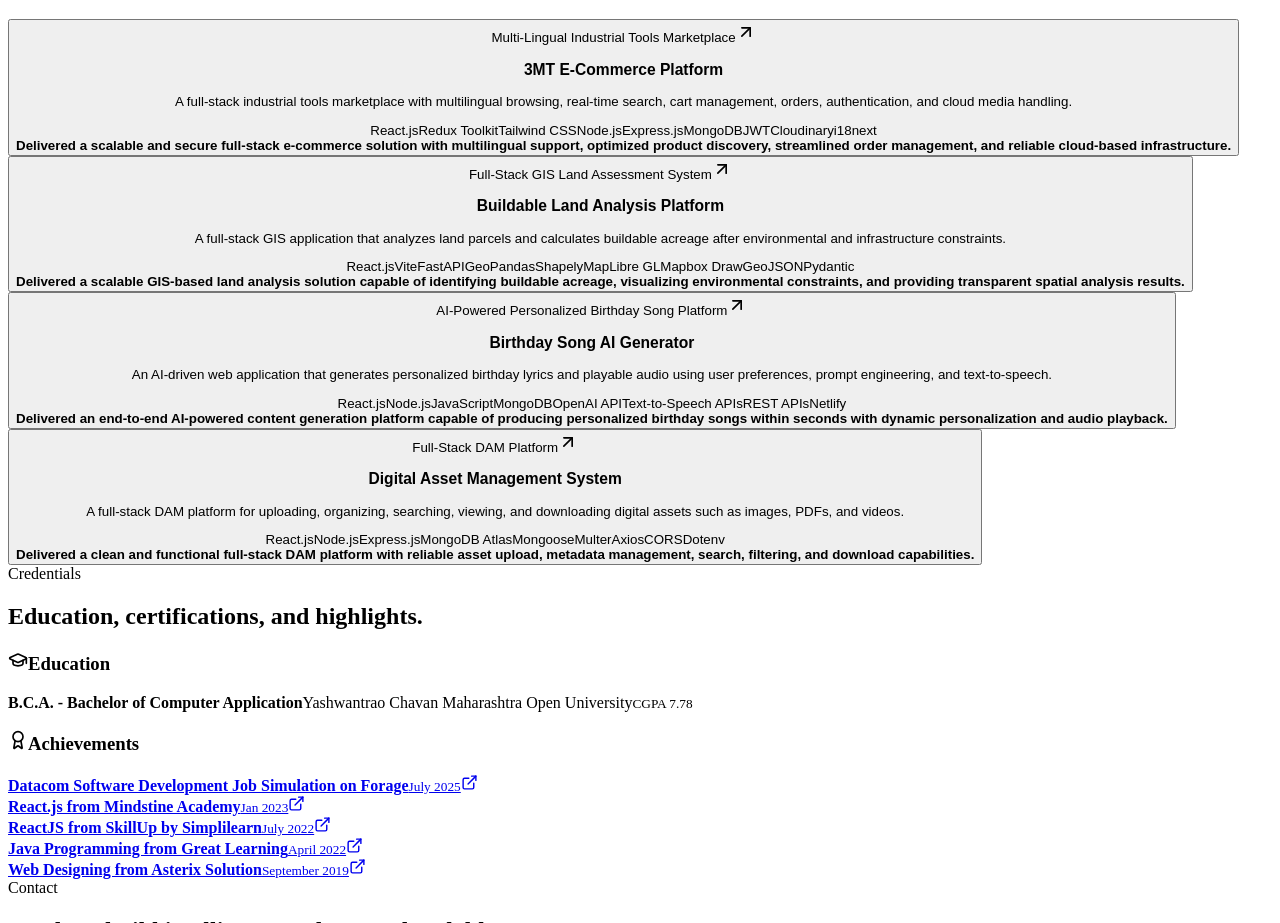
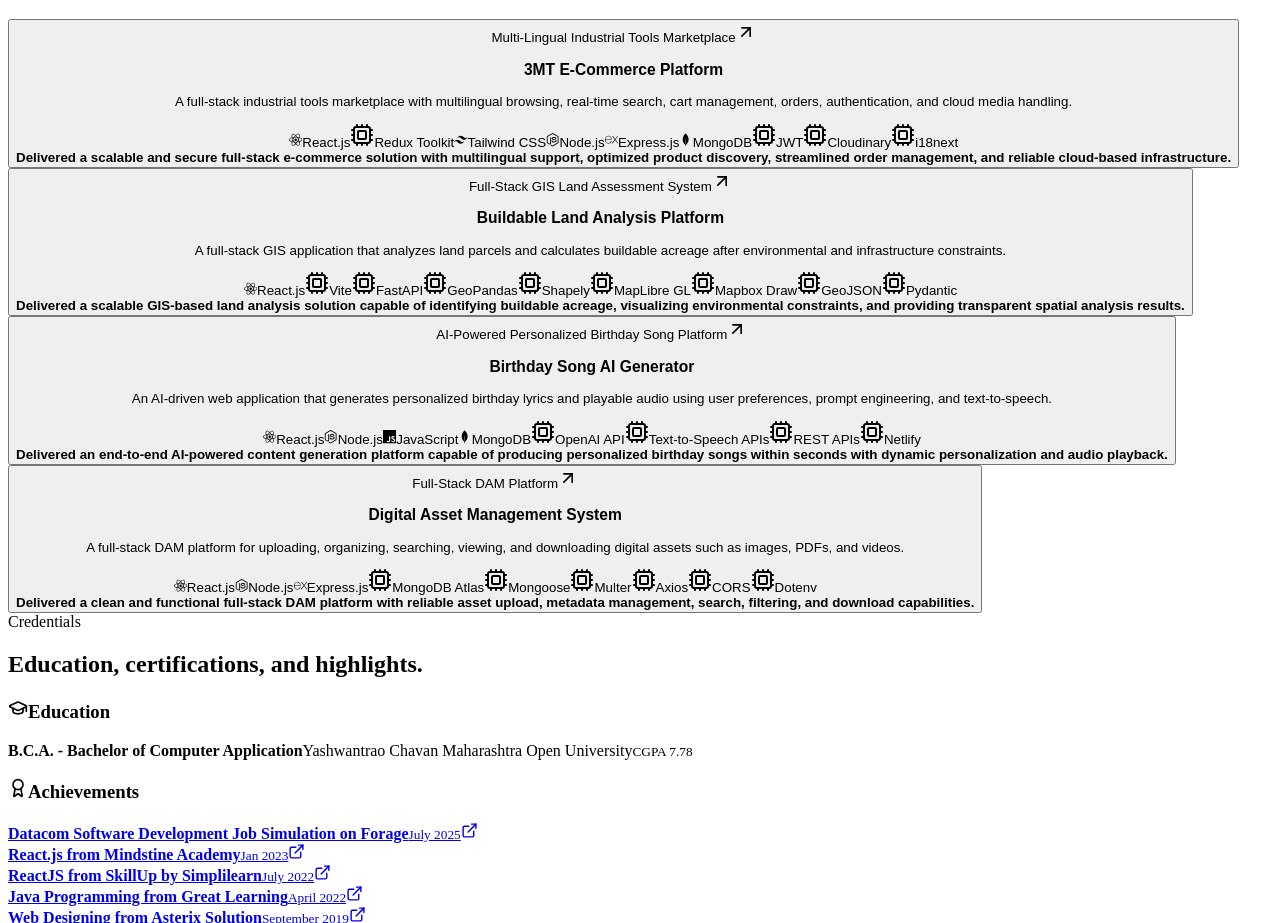
Before and after one commit to LOGAN8MD/portfolio, a React (Vite) app: page / in a window 1280 px wide. Shown: the part 2231-3154 px from the top of the page. Built offline with nearby package versions, Linux system fonts and the light colour scheme; the HTML template or start-up script is replaced by a standard one.

Commit message:
Second commit

```diff
--- a/src/components/sections/Projects.jsx
+++ b/src/components/sections/Projects.jsx
@@ -1,6 +1,7 @@
 import { useEffect, useState } from 'react';
 import { ArrowUpRight, Code2, ExternalLink, X } from 'lucide-react';
 import { SectionHeader } from '../ui/SectionHeader.jsx';
+import { SkillBadge } from '../ui/SkillBadge.jsx';
 
 export function Projects({ projects }) {
   const [selectedProject, setSelectedProject] = useState(null);
@@ -47,7 +48,7 @@
             <p>{project.description}</p>
             <div className="project-stack">
               {project.stack.map((tech) => (
-                <span key={tech}>{tech}</span>
+                <SkillBadge key={tech}>{tech}</SkillBadge>
               ))}
             </div>
             <strong>{project.impact}</strong>
@@ -98,7 +99,7 @@
                 <h4>Technology Stack</h4>
                 <div className="project-stack modal-stack">
                   {selectedProject.stack.map((tech) => (
-                    <span key={tech}>{tech}</span>
+                    <SkillBadge key={tech}>{tech}</SkillBadge>
                   ))}
                 </div>
                 <h4>Outcome</h4>
--- a/src/styles.css
+++ b/src/styles.css
@@ -516,8 +516,7 @@
   margin-top: 18px;
 }
 
-.skill-badge,
-.project-stack span {
+.skill-badge {
   display: inline-flex;
   align-items: center;
   gap: 7px;
```
Also changed, not shown: 4 other files (tests, documents, lock files or other folders).
